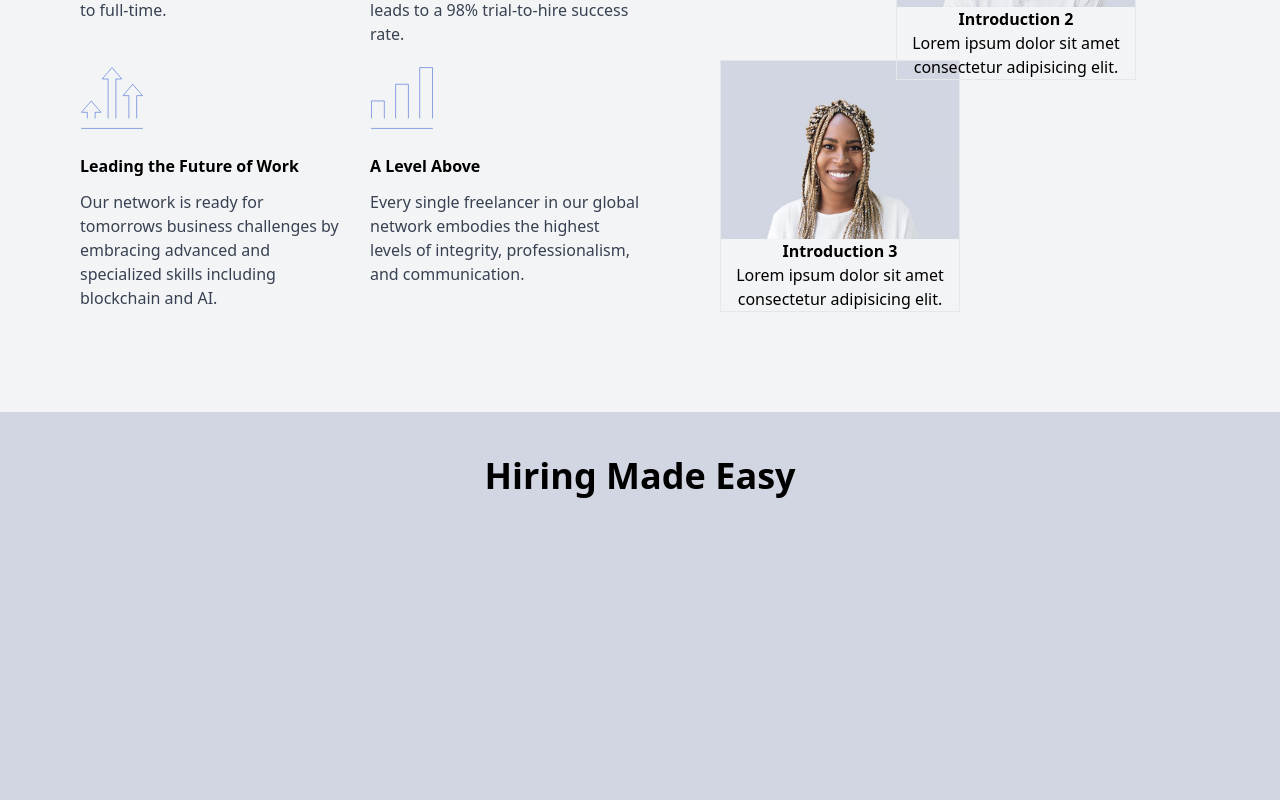
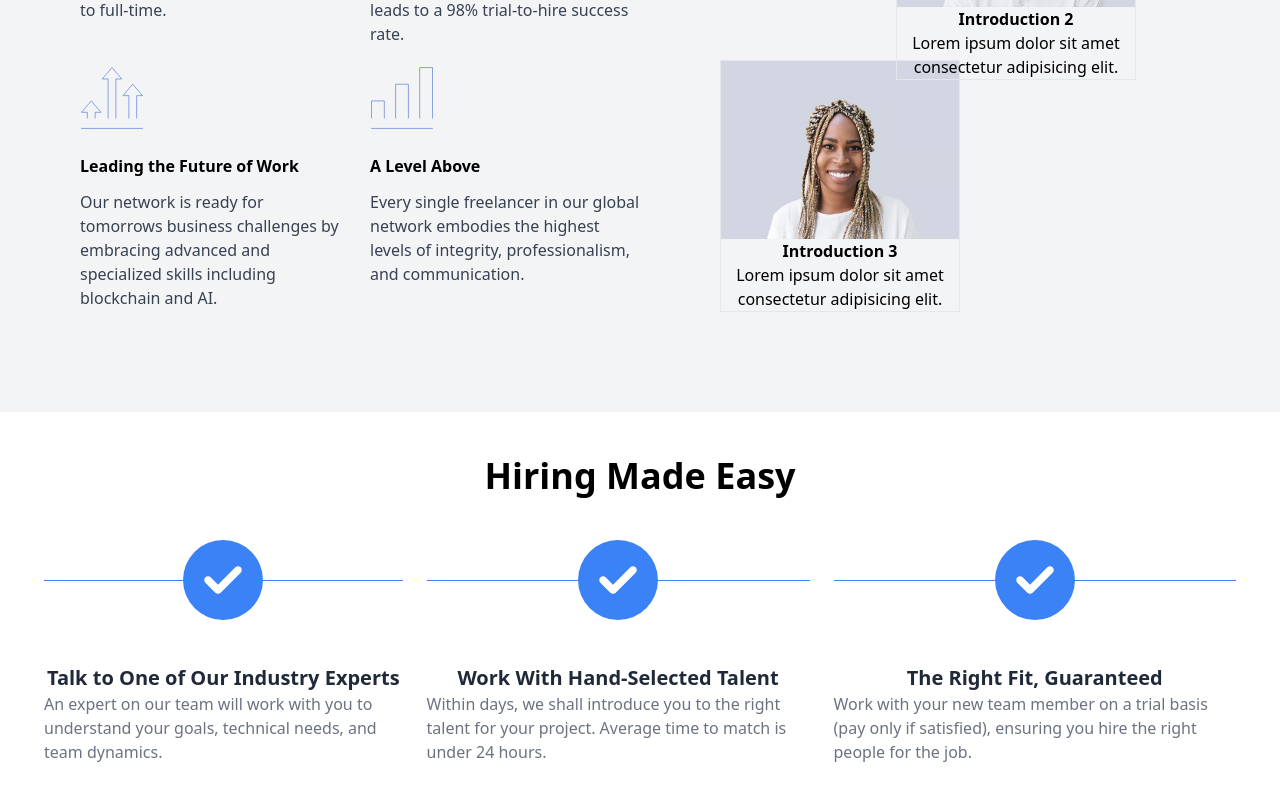
Before and after one commit to Bhattii/Toptal-Clone, a React (Vite) app: page / in a window 1280 px wide. Shown: the part 2949-3749 px from the top of the page. Before the commit the page ends 3521 px from the top, so only its background shows below. Built offline with nearby package versions, Linux system fonts and the light colour scheme.

Commit message:
adding developer section

```diff
--- a/src/components/Hiring.jsx
+++ b/src/components/Hiring.jsx
@@ -1,9 +1,69 @@
+import { faCircleCheck } from "@fortawesome/free-solid-svg-icons";
+import { FontAwesomeIcon } from "@fortawesome/react-fontawesome";
+
 function Hiring() {
   return (
     <>
-      <div className="p-11">
-        <h2 className="text-4xl text-center font-semibold">Hiring Made Easy</h2>
-        <div className="flex justify-center mt-8"></div>
+      <div className="bg-white p-11 flex flex-col justify-center items-center ">
+        <div className="max-w-[1200px]">
+          <h2 className="text-4xl text-center font-semibold">
+            Hiring Made Easy
+          </h2>
+
+          <div className="flex flex-col gap-6 md:flex-row">
+            <div>
+              <div className="flex items-center my-11">
+                <hr className="w-full border-t border-blue-500 flex items-center justify-center" />
+                <FontAwesomeIcon
+                  icon={faCircleCheck}
+                  className="w-20 h-20 bg-white text-blue-500"
+                />
+                <hr className="w-full border-1 border-blue-500" />
+              </div>
+              <h3 className="font-semibold text-xl text-gray-800 text-center">
+                Talk to One of Our Industry Experts
+              </h3>
+              <p className="text-gray-500">
+                An expert on our team will work with you to understand your
+                goals, technical needs, and team&nbsp;dynamics.
+              </p>
+            </div>
+            <div>
+              <div className="flex items-center  my-11">
+                <hr className="w-full border-t border-blue-500 flex items-center justify-center" />
+                <FontAwesomeIcon
+                  icon={faCircleCheck}
+                  className="w-20 h-20 bg-white text-blue-500"
+                />
+                <hr className="w-full border-1 border-blue-500" />
+              </div>
+              <h3 className="font-semibold text-xl text-gray-800 text-center">
+                Work With Hand-Selected Talent
+              </h3>
+              <p className="text-gray-500">
+                Within days, we shall introduce you to the right talent for your
+                project. Average time to match is under 24 hours.
+              </p>
+            </div>
+            <div>
+              <div className="flex items-center  my-11">
+                <hr className="w-full border-t border-blue-500 flex items-center justify-center" />
+                <FontAwesomeIcon
+                  icon={faCircleCheck}
+                  className="w-20 h-20 bg-white text-blue-500"
+                />
+                <hr className="w-full border-1 border-blue-500" />
+              </div>
+              <h3 className="font-semibold text-xl text-gray-800 text-center">
+                The Right Fit, Guaranteed
+              </h3>
+              <p className="text-gray-500">
+                Work with your new team member on a trial basis (pay only if
+                satisfied), ensuring you hire the right people for the job.
+              </p>
+            </div>
+          </div>
+        </div>
       </div>
     </>
   );
```
Also changed, not shown: vite.config.js.timestamp-1715421346570-95fce1aeb5016.mjs (added).
